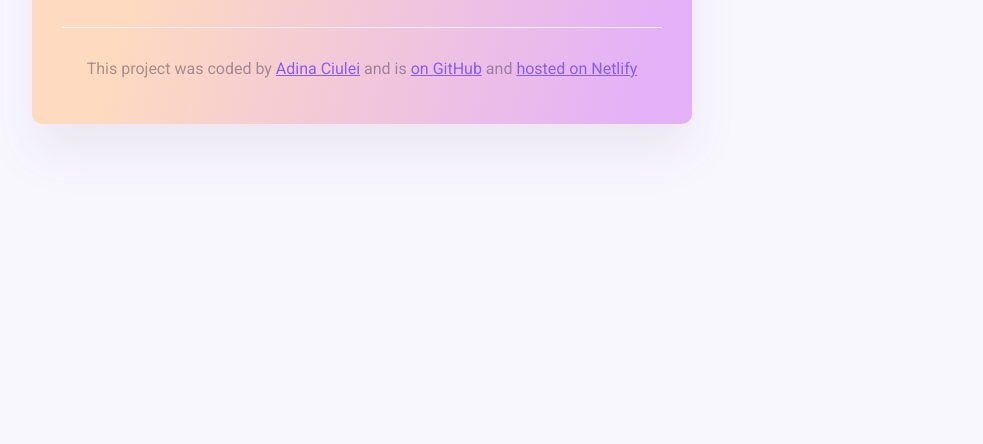
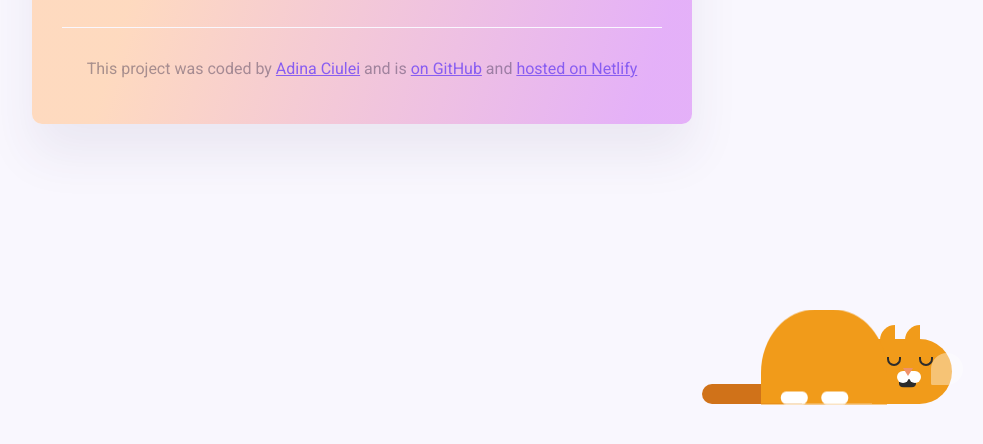
Before and after one commit to Adina0137/my-project, a plain HTML site: page index.html in a window 1280 px wide. Shown: the part 336-780 px from the top of the page, without its empty margins (278-1261 px from the left). Drawn offline with nearby package versions, Linux system fonts and the light colour scheme.

Commit message:
inserted an sleeping cat

```diff
--- a/index.html
+++ b/index.html
@@ -15,6 +15,16 @@
   </head>
   <body>
     <div class="weather-app">
+      <div class="shadow"></div>
+      <div class="cat">
+        <div class="ear"></div>
+        <div class="eye"></div>
+        <div class="mouth"></div>
+        <div class="nose"></div>
+        <div class="tail"></div>
+        <div class="body"></div>
+        <div class="bubble"></div>
+      </div>
       <header>
         <form id="search-form">
           <input
--- a/styles.css
+++ b/styles.css
@@ -18,6 +18,139 @@ a {
   padding: 30px;
   border-radius: 10px;
   box-shadow: 0 30px 50px rgba(65, 50, 100, 0.08);
+}
+.cat {
+  background-color: #f19b1a;
+  height: 65px;
+  width: 80px;
+  border-radius: 0 80px 80px 0;
+  position: absolute;
+  bottom: 60px;
+  right: 50px;
+}
+.ear {
+  height: 15px;
+  width: 15px;
+  background-color: #f19b1a;
+  position: absolute;
+  bottom: 64px;
+  left: 8px;
+  border-radius: 20px 0 0 0;
+  box-shadow: 25px 0 #f19b1a;
+}
+.eye,
+.eye:before {
+  height: 7px;
+  width: 10px;
+  border: 2px solid #2c2c2c;
+  position: absolute;
+  border-radius: 0 0 15px 15px;
+  border-top: none;
+}
+.eye {
+  top: 18px;
+  left: 15px;
+}
+.eye:before {
+  content: "";
+  left: 30px;
+}
+.nose {
+  background-color: #ffffff;
+  height: 12px;
+  width: 12px;
+  border-radius: 50%;
+  position: absolute;
+  top: 32px;
+  left: 25px;
+  box-shadow: 12px 0 #ffffff;
+}
+.nose:before {
+  content: "";
+  width: 12px;
+  height: 8px;
+  position: absolute;
+  background-color: #ffffff;
+  left: 6px;
+}
+.nose:after {
+  content: "";
+  position: absolute;
+  height: 0;
+  width: 0;
+  border-top: 8px solid #ef926b;
+  border-left: 5px solid transparent;
+  border-right: 5px solid transparent;
+  bottom: 7px;
+  left: 6px;
+}
+.mouth {
+  background-color: #2c2c2c;
+  height: 15px;
+  width: 17px;
+  position: absolute;
+  border-radius: 0 0 5px 5px;
+  top: 38px;
+  left: 27px;
+  animation: mouth-move 2s infinite;
+  transform-origin: top;
+}
+@keyframes mouth-move {
+  50% {
+    transform: scaleY(0.7);
+  }
+}
+
+.body {
+  background-color: #f19b1a;
+  height: 90px;
+  width: 140px;
+  position: absolute;
+  right: 65px;
+  bottom: 0;
+  border-radius: 60px 60px 0 0;
+  animation: sleep 2s infinite;
+  transform-origin: bottom right;
+}
+@keyframes sleep {
+  50% {
+    transform: scale(0.9, 1.05);
+  }
+}
+.tail {
+  background-color: #d07219;
+  height: 20px;
+  width: 100px;
+  position: absolute;
+  right: 150px;
+  bottom: 0;
+  border-radius: 20px 0 0 20px;
+}
+.body:before {
+  content: "";
+  position: absolute;
+  background-color: #ffffff;
+  height: 12px;
+  width: 30px;
+  border-radius: 6px;
+  bottom: 0;
+  left: 22px;
+  box-shadow: 45px 0 #ffffff;
+}
+.bubble {
+  height: 20px;
+  width: 20px;
+  background-color: rgba(255, 255, 255, 0.4);
+  position: absolute;
+  left: 65px;
+  top: 20px;
+  border-radius: 50px 50px 50px 5px;
+  animation: bubble-scale 2s infinite;
+}
+@keyframes bubble-scale {
+  50% {
+    transform: scale(1.6);
+  }
 }
 
 header {
```
